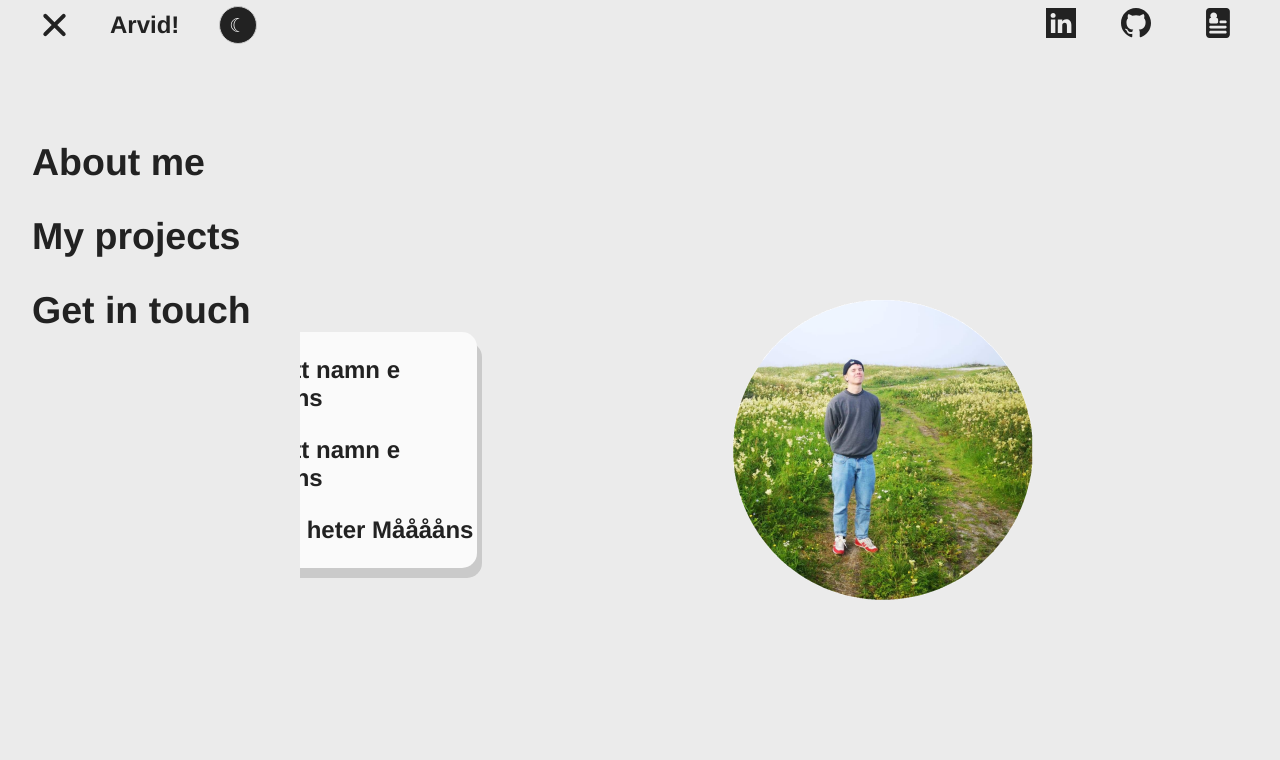
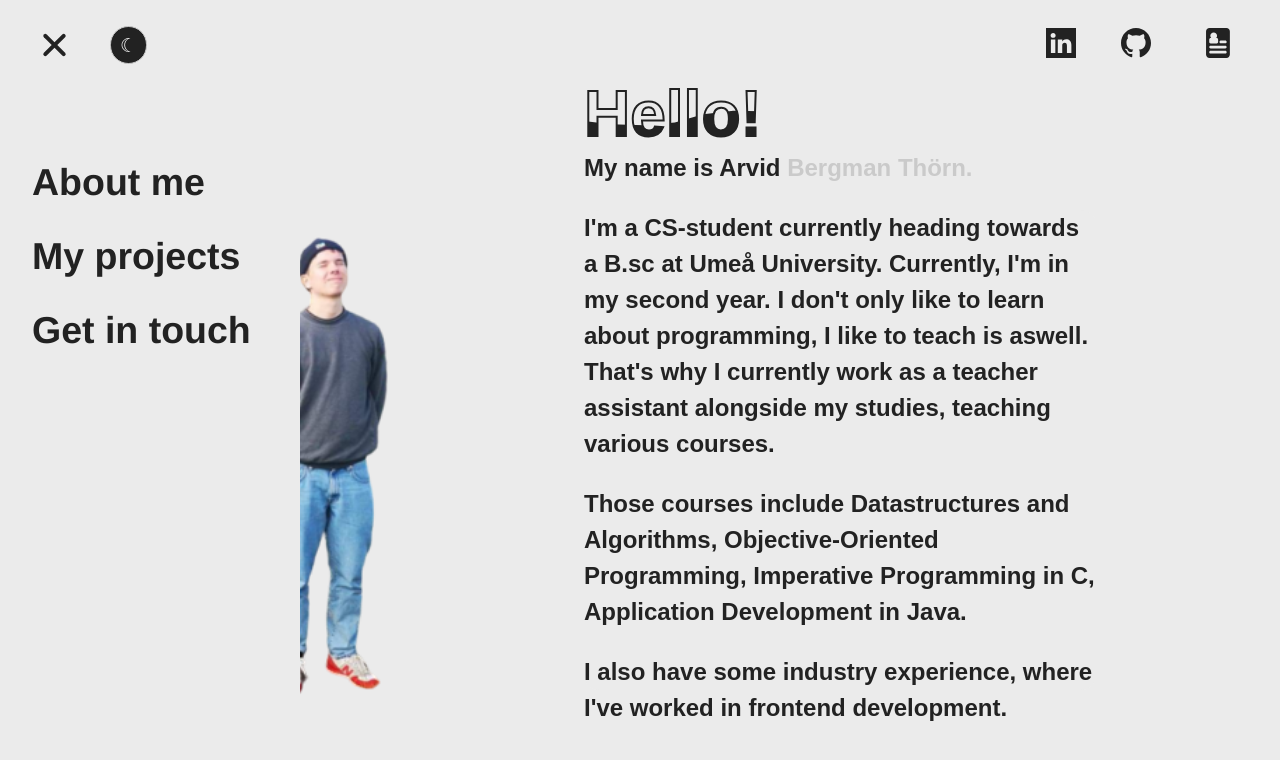
Before and after one commit to arvidbt/portfolio, a Vue app: page / in a window 1280 px wide. Both pictures are taken after a click on the element 55 px from the left and 25 px from the top of the page. Shown: the top 760 px of the page. Built offline with nearby package versions, Linux system fonts and the light colour scheme.

Commit message:
mickels kolla

```diff
--- a/src/components/LandingPage.vue
+++ b/src/components/LandingPage.vue
@@ -1,54 +1,63 @@
 <template>
 <div class="container">
-    <div class="about-me-container"><strong>
-        <p>
-            Hej mitt namn e Mååååns
-        </p>
+    <div class="image-container">
+        <img src="../assets/arreman-2.png"/>
+    </div>
+    <div class="about-me-container content">
+        <strong>
+            <h1>Hello!</h1>
+            <h1>Hello!</h1>
 
-        <p>
-            Hej mitt namn e Mååååns
-        </p>
 
-        <p>
-            Hej jag heter Mååååns
-        </p>
-    </strong>
+            <h2>
+                My name is Arvid <span style="color: var(--accent-color); transition: all 0.3s ease-in-out;">Bergman Thörn.</span>
+            </h2>
 
+            <h2>
+                I'm a CS-student currently heading towards a B.sc at Umeå University. Currently,
+                I'm in my second year. I don't only like to learn about programming, I like to teach is aswell. That's
+                why I currently work as a teacher assistant alongside my studies, teaching various courses.
+            </h2>
+            <h2>
+
+                Those courses include Datastructures and Algorithms, Objective-Oriented Programming, Imperative Programming in C,
+                Application Development in Java.
+            </h2>
+
+            <h2>I also have some industry experience, where I've worked in frontend development.</h2>
+        </strong>
     </div>
 
-    <div class="image-container">
-        <img src="../assets/arreman.png"/>
-    </div>
 </div>
 </template>
 
 <script>
 export default {
     name: 'LandingPage',
+
 }
 
 </script>
 
 <style scoped>
+/* Google Fonts */
+@import url(https://fonts.googleapis.com/css?family=Anonymous+Pro);
 .container {
     position: absolute;
     display: flex;
-    justify-content: space-evenly;
+    justify-content: center;
     align-items: center;
     background: transparent;
     top: 50px;
     width: 100vw;
     height: 100vh;
+
 }
 
 img {
-    height: 300px;
+    height: 700px;
 }
 
-img:hover {
-    height: 400px;
-    animation: rotation 1s infinite linear;
-}
 
 @keyframes rotation {
   from {
@@ -60,17 +69,20 @@ img:hover {
 }
 
 .about-me-container {
-    width: 20vw;
-    height: fit-content;
+    width: 40vw;
+    height: 60vh;
     display: flex;
-    justify-content: space-evenly;
+    justify-content: center;
     align-items: center;
-    box-shadow: 5px 10px var(--accent-color);
+    text-align: left;
     border-radius: 15px;
-    background: var(--background-color-secondary);
+    background: var(--background-color-primary);
+    transition: all 0.3s ease-in-out;
+
 }
 
 .image-container {
+    background: var(--accent-color);
     width: 30vw;
     height: 60vh;
     display: flex;
@@ -79,8 +91,79 @@ img:hover {
     background: transparent;
 }
 
-p {
+/* p {
     font-size: 24px;
     color: var(--text-primary-color);
+} */
+
+h1 { color: var(--text-primary-color); font-family:'Raleway',sans-serif;    font-size: 62px; font-weight: 800; line-height: 72px; margin: 0 0 24px; text-align: left; }
+
+
+h2 { color: var(--text-primary-color); font-family: 'Raleway',sans-serif; font-size: 24px; font-weight: 800; line-height: 36px; margin: 0 0 24px; text-align: lfet; }
+
+
+p { color: var(--text-primary-color); font-family: 'Raleway',sans-serif; font-size: 18px; font-weight: 500; line-height: 32px; margin: 0 0 24px; }
+
+
+a { color: var(--text-primary-color); text-decoration: underline; }
+
+
+a:hover { color: #1c1c1c; text-decoration: underline; }
+
+
+
+.content {
+  position: relative;
+
 }
+
+.content h1 {
+  color: var(--text-primary-color);
+  font-size: 4em;
+  position: absolute;
+  transform: translate(0%, -100%);
+}
+
+.content h1:nth-child(1) {
+  color: transparent;
+  -webkit-text-stroke: 2px var(--text-primary-color);
+}
+
+.content h1:nth-child(2) {
+  color: var(--text-primary-color);
+  animation: animate 15s ease-in-out infinite;
+}
+
+@keyframes animate {
+  0%,
+  100% {
+    clip-path: polygon(
+      0% 45%,
+      16% 44%,
+      33% 50%,
+      54% 60%,
+      70% 61%,
+      84% 59%,
+      100% 52%,
+      100% 100%,
+      0% 100%
+    );
+  }
+
+  50% {
+    clip-path: polygon(
+      0% 60%,
+      15% 65%,
+      34% 66%,
+      51% 62%,
+      67% 50%,
+      84% 45%,
+      100% 46%,
+      100% 100%,
+      0% 100%
+    );
+  }
+}
+
+
 </style>
--- a/src/components/NavBar.vue
+++ b/src/components/NavBar.vue
@@ -6,7 +6,7 @@
         <div class="menu-btn__burger"></div>
       </div>
       <div class=inner-home-container-left>
-          <router-link style="text-decoration: none" to="/"><h1 class="home-link">Arvid!</h1></router-link>
+          <!-- <router-link style="text-decoration: none" to="/"><h1 class="home-link">Arvid!</h1></router-link> -->
       </div>
       <div class="inner-home-container-right">
           <ThemeButton/>
@@ -17,7 +17,6 @@
       <SocialButton link="https://www.linkedin.com/in/arvid-bergman-th%C3%B6rn-1843701b8/" icon="linkedin.svg" iconType="LinkedIn"/>
       <SocialButton link="https://github.com/arvidbt" icon="github.svg" iconType="GitHub"/>
       <SocialButton link="https://arvidbt.github.io/resume/" icon="cv.svg" iconType="CV"/>
-
     </div>
 
   </nav>
@@ -123,7 +122,7 @@ export default {
   max-width: 100%;
   background-color: var(--background-color-primary);;
   position: fixed;
-  top: 0;
+  top: 20px;
   right:0;
   left: 0;
   display: flex;
@@ -152,7 +151,7 @@ export default {
   justify-content: center;
   align-items: center;
   width: 30px;
-  height: 30px;
+  height: 20px;
   cursor: pointer;
   transition: all .3s ease-in-out;
   /* border: 3px solid #fff; */
@@ -165,8 +164,18 @@ export default {
   transition: .3s ease-in-out;
 }
 
-.menu-btn__burger::before,
+.menu-btn__burger::before {
+  margin-bottom: 5px;
+  content: '';
+  position: absolute;
+  width: 30px;
+  height: 4px;
+  background: var(--text-primary-color);
+  border-radius: 5px;
+  transition: .3s ease-in-out;
+}
 .menu-btn__burger::after {
+  margin-bottom: 5px;
   content: '';
   position: absolute;
   width: 30px;
--- a/src/components/SideNav.vue
+++ b/src/components/SideNav.vue
@@ -3,46 +3,48 @@
     <a href="#"><h2>About me</h2></a>
     <a href="#"><h2>My projects</h2></a>
     <a href="#"><h2>Get in touch</h2></a>
-
   </div>
 </template>
 
 <script>
 export default {
-    name: 'SideNav',
-}
+  name: "SideNav",
+};
 </script>
 
 <style scoped>
 .slide-right {
   width: 100%;
   overflow: hidden;
+
 }
 
 .slide-right h2 {
   animation: 0.5s slide-right 0s forwards;
-    transform:translateX(-100%);
+  transform: translateX(-100%);
+
 }
 
 @keyframes slide-right {
   from {
     margin-left: -500px;
-    } to {
-    transform:translateX(0);
+  }
+  to {
+    transform: translateX(0);
   }
 }
 
 .sidenav {
   height: 100%;
-  margin-top: 50px;
+  margin-top: 70px;
   width: 300px;
   position: fixed;
+  transition: 0.3s ease-in-out;
   z-index: 1;
   top: 0;
   left: 0;
-  background-color: var(--background-color-primary);
+  background: var(--background-color-primary);
   overflow-x: hidden;
-  transition: 0.5s;
   padding-top: 60px;
 }
 
@@ -52,10 +54,9 @@ export default {
   text-decoration: none;
   font-size: 25px;
   color: var(--text-primary-color);
+  transition: all .3s ease-in-out;
   display: block;
-  transition: 0.3s;
   width: fit-content;
-  transition: .3s;
 }
 
 /* When you mouse over the navigation links, change their color */
@@ -70,18 +71,21 @@ export default {
   right: 25px;
   font-size: 36px;
   margin-left: 50px;
-  transition: .3s ease-in-out;
 }
 
 /* Style page content - use this if you want to push the page content to the right when you open the side navigation */
 #main {
-  transition: margin-left .5s;
+  transition: margin-left 0.5s;
   padding: 20px;
 }
 
 /* On smaller screens, where height is less than 450px, change the style of the sidenav (less padding and a smaller font size) */
 @media screen and (max-height: 450px) {
-  .sidenav {padding-top: 15px;}
-  .sidenav a {font-size: 18px;}
+  .sidenav {
+    padding-top: 15px;
+  }
+  .sidenav a {
+    font-size: 18px;
+  }
 }
 </style>
--- a/src/components/SocialButton.vue
+++ b/src/components/SocialButton.vue
@@ -82,7 +82,11 @@ svg path {
 
 .social-icon:hover {
   height: 40px;
-  transition: 0.2s ease-in-out;
+  transition: 0.2s all ease-in-out;
+}
+
+.social-icon:not(hover) {
+  transition: 0.2s all ease-in-out;
 }
 
 .social-icon {
--- a/src/components/ThemeButton.vue
+++ b/src/components/ThemeButton.vue
@@ -80,7 +80,24 @@ export default {
     color: white;
 }
 
-.toggle-button {
+.sun-span:hover {
+    color: orange;
+}
+
+.moon-span:hover {
+    color: gray;
+
+}
+
+.switch-label:hover {
+  height: calc(var(--element-size) * 0.55);
+  width: calc(var(--element-size) * 0.55);
+    transition: 0.2s all ease-in-out;
+
+}
+
+.switch-label:not(hover) {
+    transition: 0.2s all ease-in-out;
 
 }
 
```
Also changed, not shown: src/assets/Rectangle 1.svg (added), src/assets/arreman-2.png (added). Lines whose indentation alone changed are shown as unchanged.
